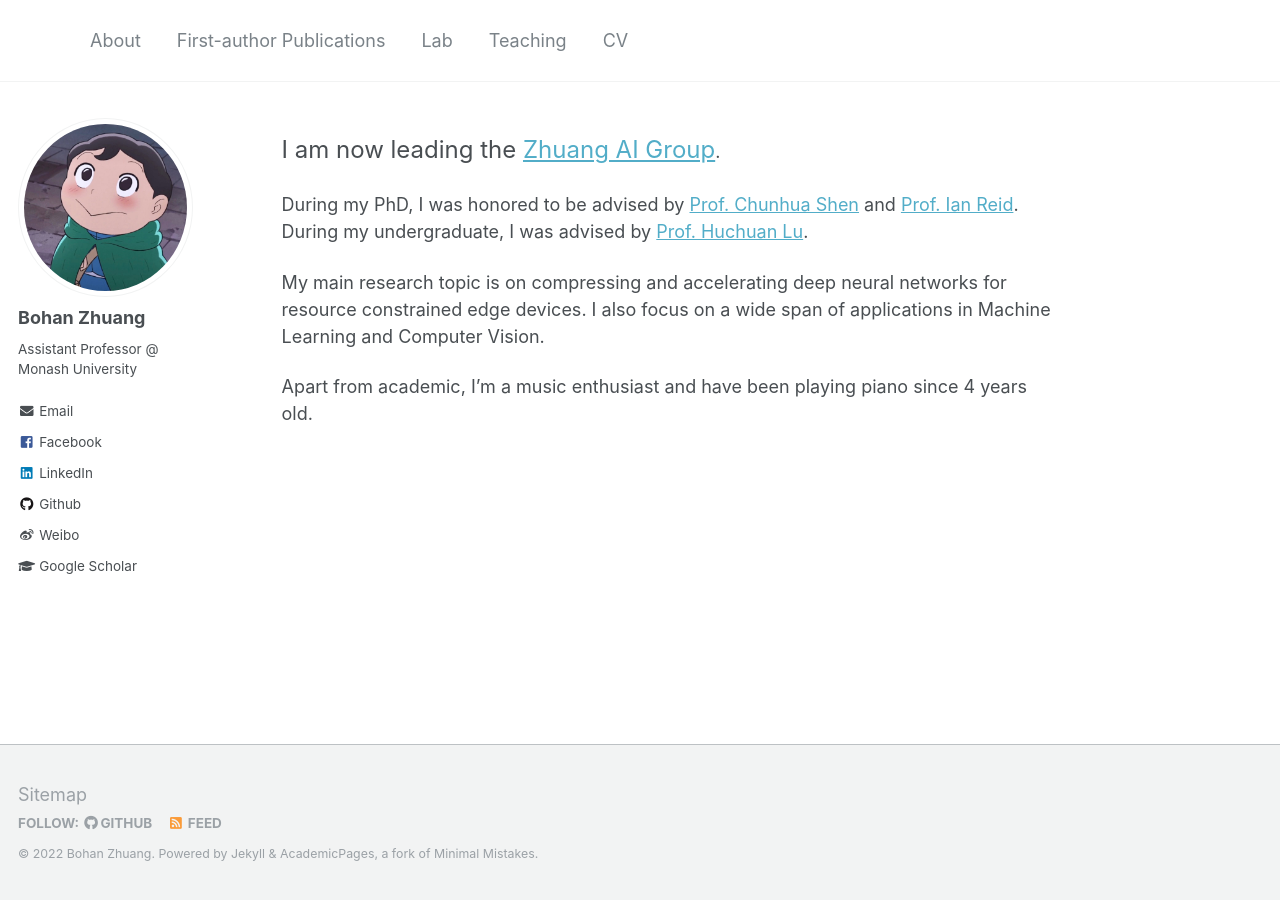
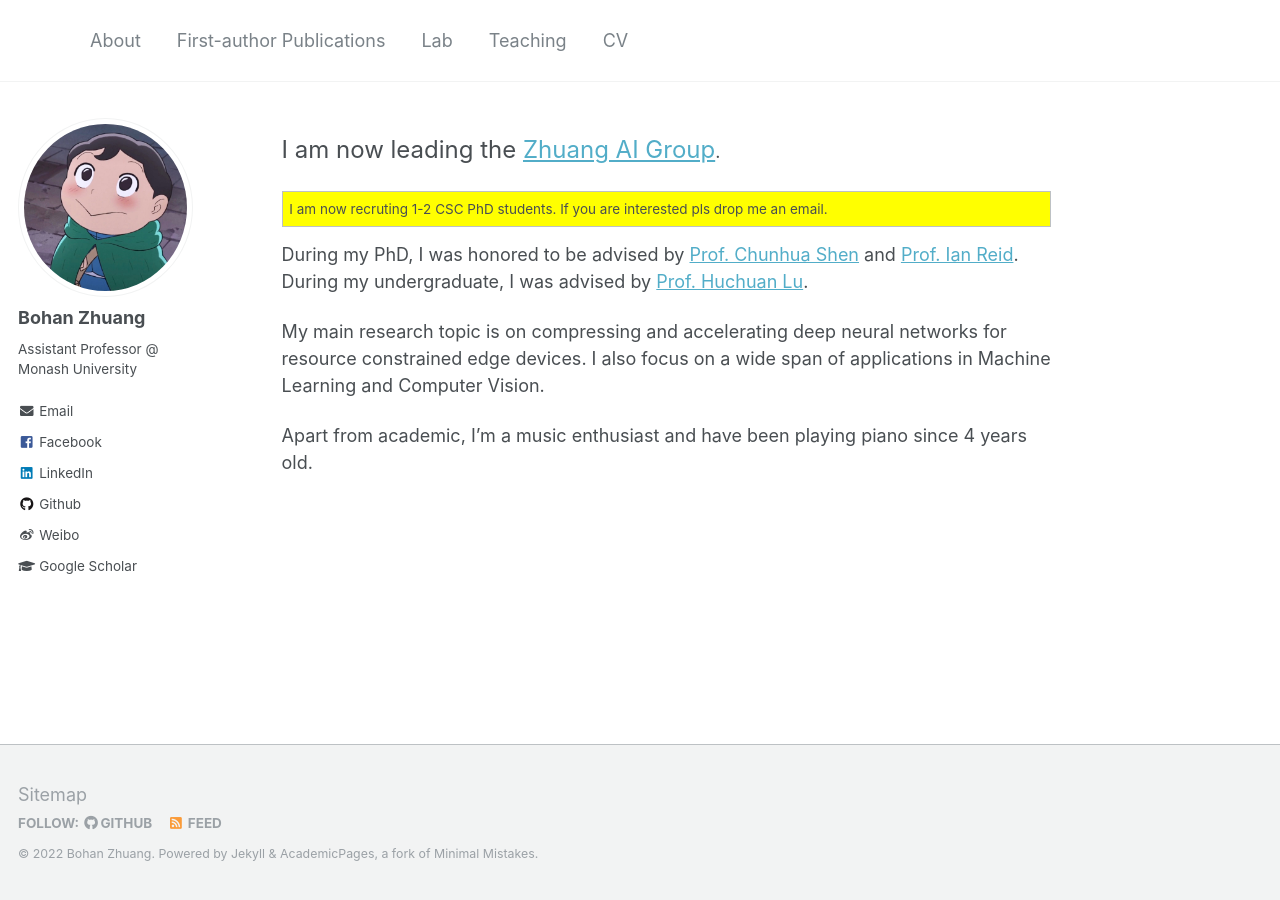
Before and after one commit to bohanzhuang/bohanzhuang.github.io, a Jekyll site: the page built from _pages/about.md, in a window 1280 px wide. Built offline with Jekyll 4.4.1, drawn with Linux system fonts in a browser that asks for light colours.

Commit message:
Update about.md

```diff
--- a/_pages/about.md
+++ b/_pages/about.md
@@ -12,6 +12,8 @@ redirect_from:
 <font size=5>I am now leading the <a href="https://zhuang-group.github.io/">Zhuang AI Group</a></font>.
 </p>
 
+<table><tr><td bgcolor=yellow> I am now recruting 1-2 CSC PhD students. If you are interested pls drop me an email.</td></tr></table>
+
 During my PhD, I was honored to be advised by [Prof. Chunhua Shen](https://cshen.github.io/) and [Prof. Ian Reid](https://cs.adelaide.edu.au/~ianr/).
 During my undergraduate, I was advised by [Prof. Huchuan Lu](https://www.google.com/search?q=huchuan+lu&oq=huchuan+lu&aqs=chrome..69i57j0i22i30l5.1619j0j7&sourceid=chrome&ie=UTF-8).
 
```
